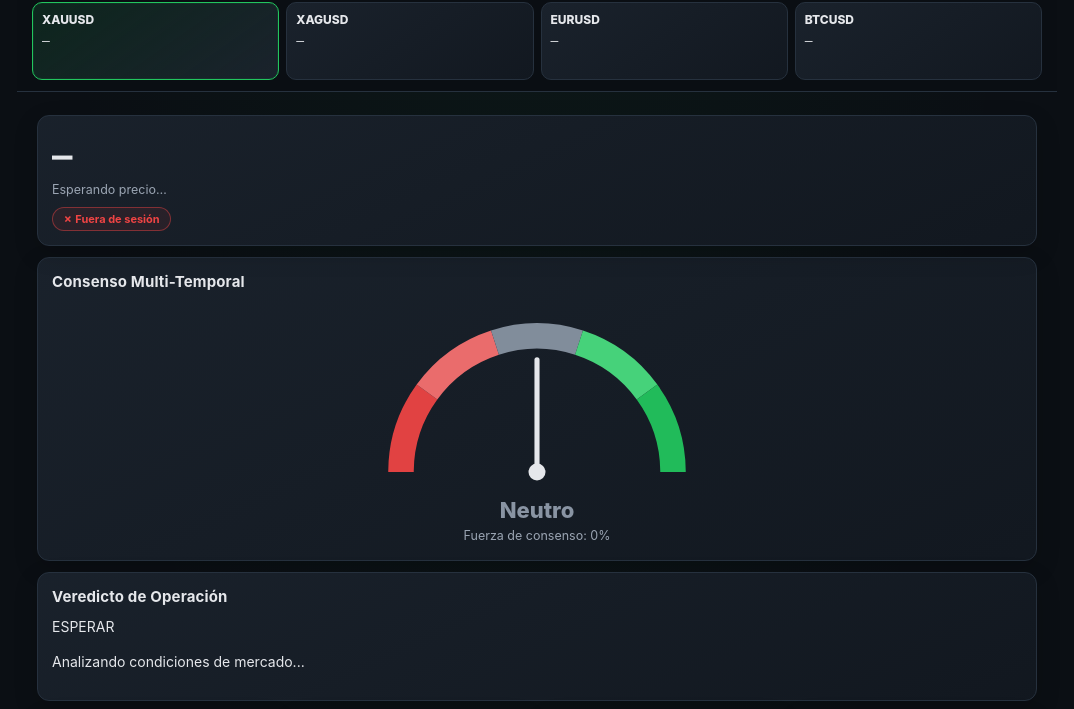
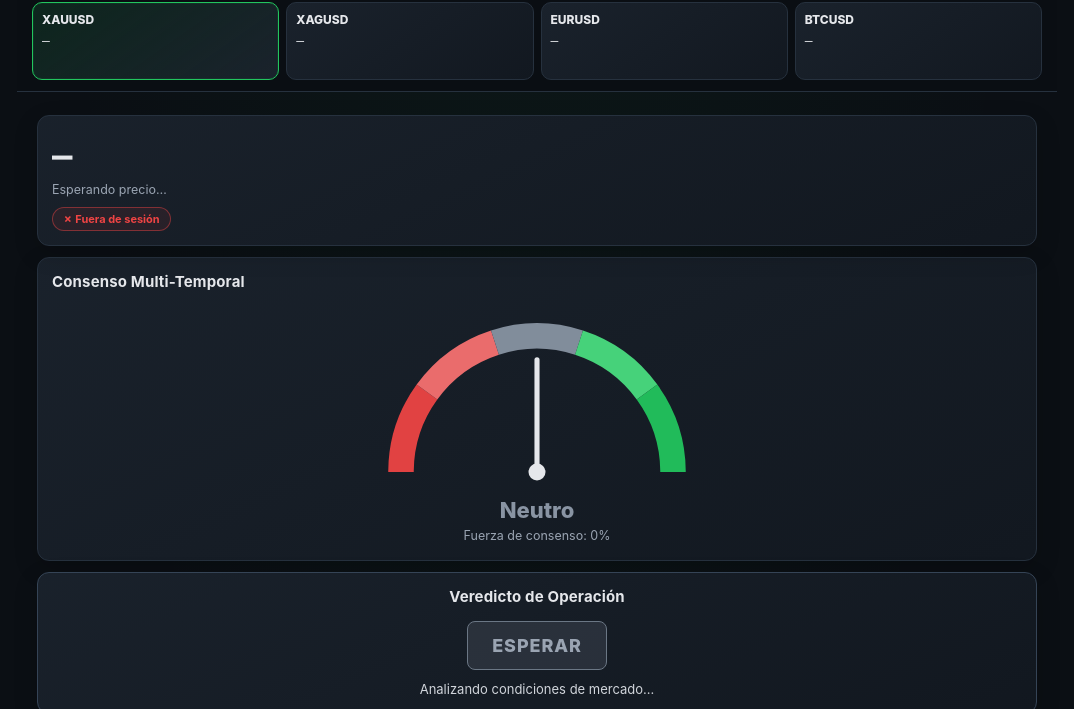
Before and after one commit to vicley-shop/Analisis, a plain HTML site: page index.html in a window 1280 px wide. Shown: the part 39-748 px from the top of the page, without its empty margins (103-1177 px from the left). Drawn offline with Linux system fonts and the light colour scheme; no server answers.

Commit message:
Add files via upload

```diff
--- a/css/style.css
+++ b/css/style.css
@@ -205,6 +205,22 @@ main { padding: 8px 14px 28px; }
 .sell { color: var(--sell); }
 .strong_sell { color: var(--ssell); }
 
+.verdict-card { text-align: center; border-color: var(--border-strong); }
+.verdict-badge {
+  display: inline-block;
+  padding: 10px 24px;
+  margin: 5px 0 10px;
+  border-radius: var(--radius-sm);
+  font-size: 18px;
+  font-weight: 850;
+  letter-spacing: 0.05em;
+  text-transform: uppercase;
+}
+.verdict-badge.wait { background: rgba(154, 164, 178, 0.15); color: var(--muted); border: 1px solid var(--muted2); }
+.verdict-badge.buy { background: rgba(34, 197, 94, 0.15); color: var(--buy); border: 1px solid var(--up); }
+.verdict-badge.sell { background: rgba(239, 68, 68, 0.15); color: var(--sell); border: 1px solid var(--down); }
+.verdict-reason { font-size: 13px; color: #d1d5db; margin: 0; line-height: 1.5; }
+
 .alert-card {
   border-color: rgba(245, 158, 11, 0.4);
   background: linear-gradient(155deg, rgba(245, 158, 11, 0.05), rgba(18, 24, 32, 0.98));
```
